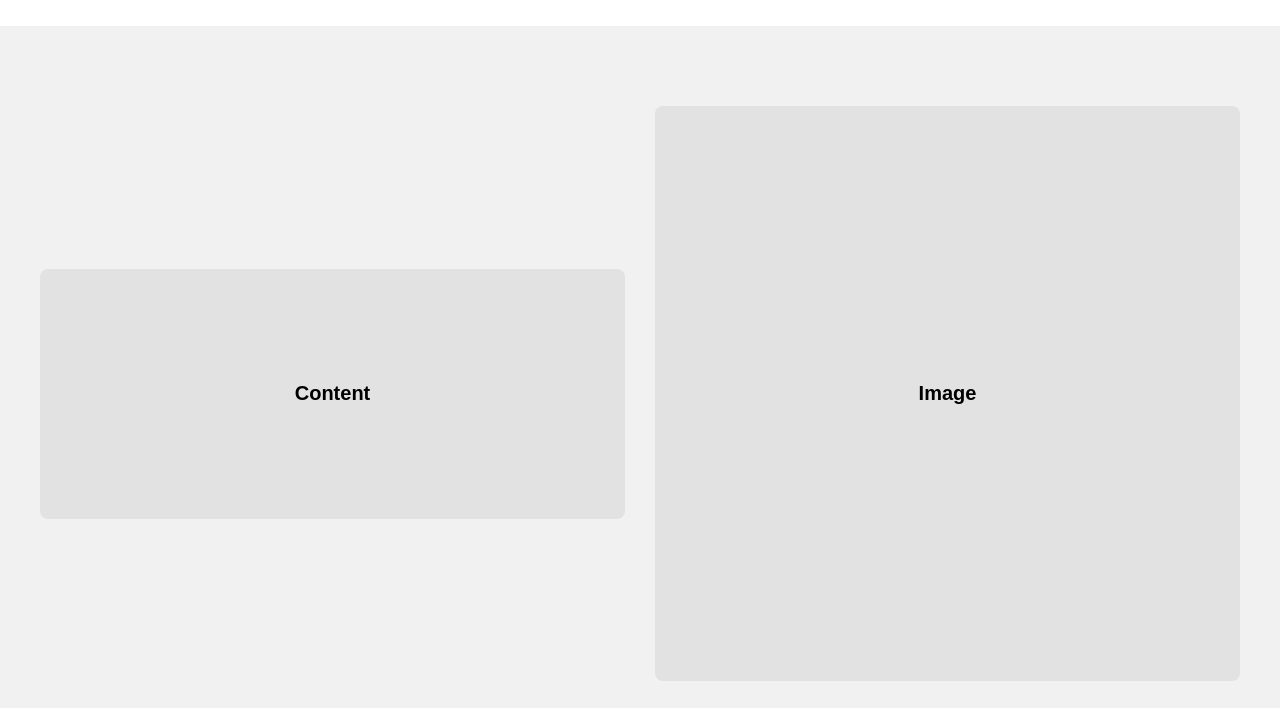
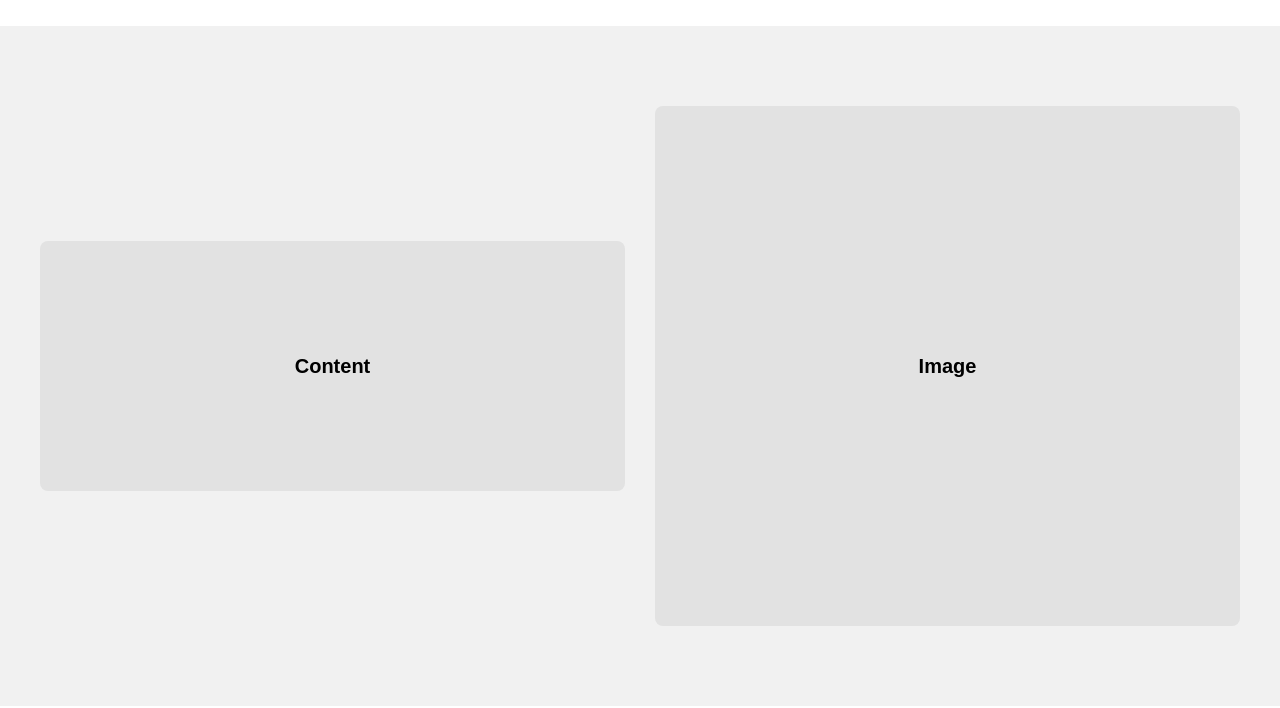
Before and after one commit to dangdeyyy-ai/deadline6, a plain HTML site: page index.html in a window 1280 px wide. Shown: the part 92-800 px from the top of the page. Drawn offline with Linux system fonts and the light colour scheme.

Commit message:
deadline6

```diff
--- a/style.css
+++ b/style.css
@@ -10,14 +10,12 @@
   font-family: var(--text1);
   font-size: 20px;
   font-weight: 700;
-  font-weight: bold;
 }
 .title1,
 .title2,
 .title3 {
   font-size: 20px;
   font-weight: 700;
-  font-weight: bold;
 }
 body {
   background-color: #ffffff;
@@ -71,7 +69,6 @@ div.main-body {
   display: flex;
   justify-content: center;
   align-items: center;
-  flex-wrap: wrap;
   gap: var(--gap);
 }
 div.content {
@@ -89,7 +86,7 @@ div.image {
   align-items: center;
   background-color: #e2e2e2;
   width: 585px;
-  height: 575px;
+  height: 520px;
   border-radius: var(--radius);
 }
 div.section1 {
@@ -191,4 +188,5 @@ div.footer {
   height: 72px;
   background-color: #d9d9d9;
   font-family: var(--text1);
+  font-weight: 700;
 }
```
